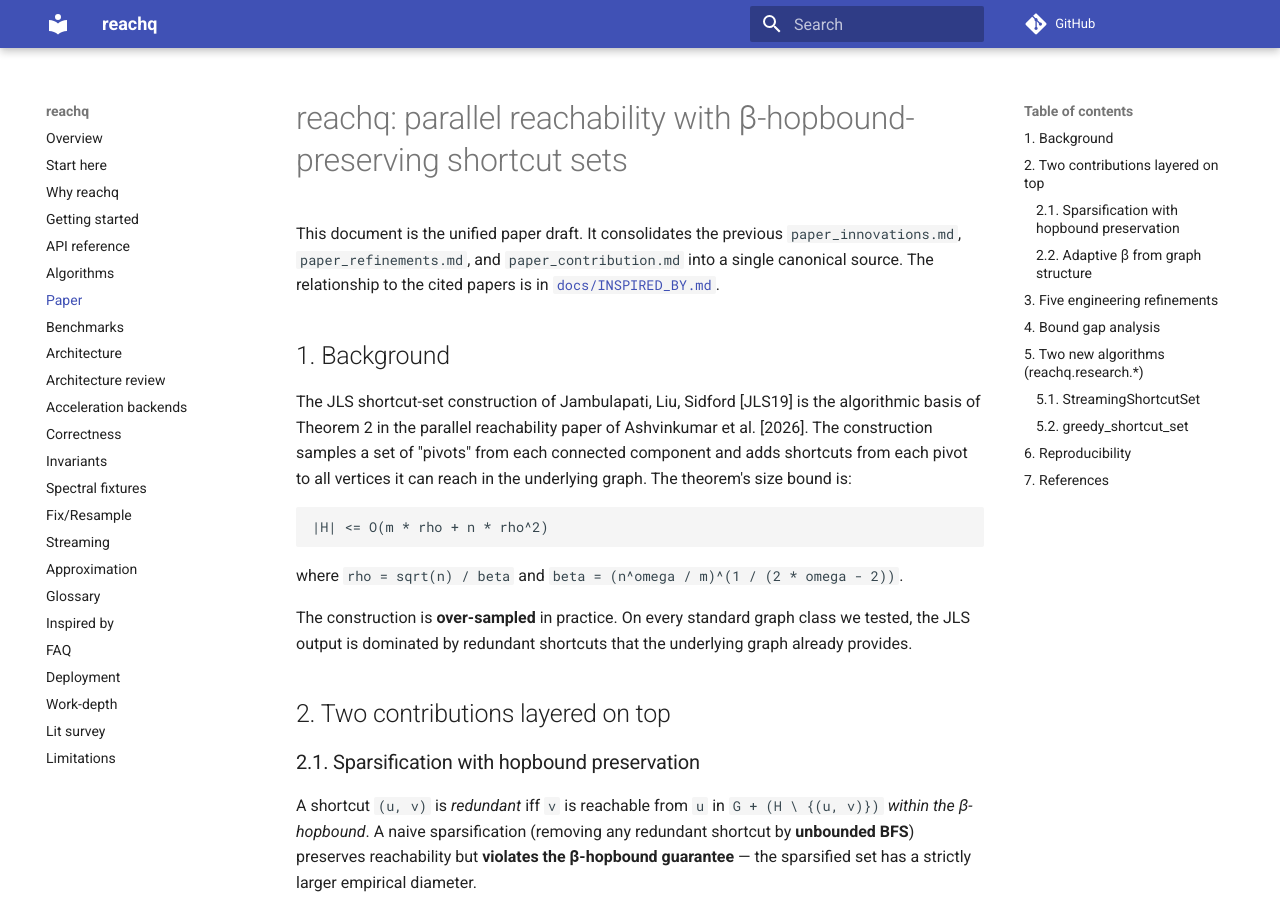
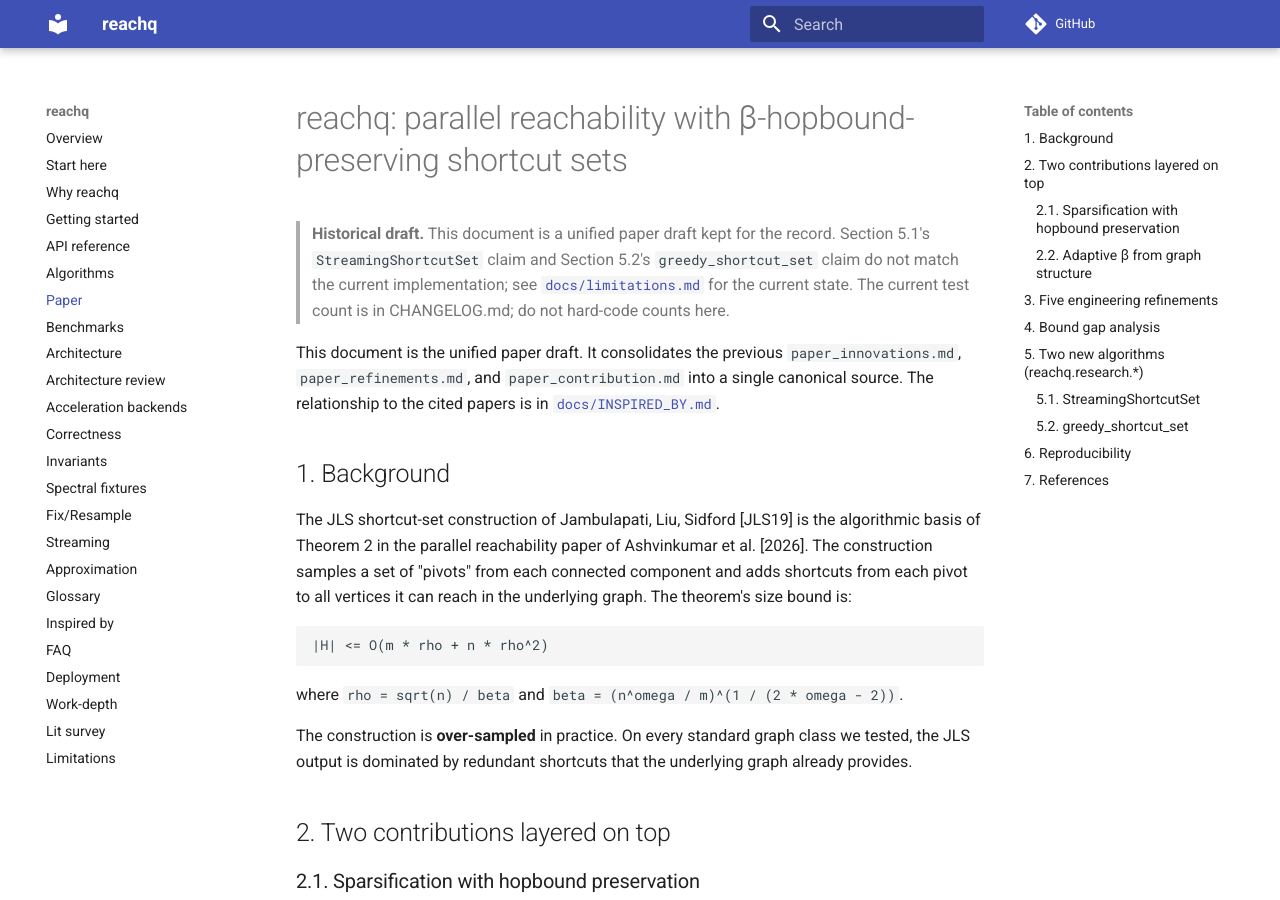
Before and after one commit to sachn-cs/parallel-reachability-and-shortest-paths, an MkDocs documentation site: the page built from docs/PAPER.md, in a window 1280 px wide and 900 px high. Built offline with MkDocs 1.6.1 and Material for MkDocs 9.7.7, drawn with Linux system fonts in a browser that asks for light colours; comment, search, counter and statistics services are not loaded.

Commit message:
docs: PAPER.md banner marks the document as a historical draft
Add a blockquote at the top: 'Historical draft.' Notes that the
StreamingShortcutSet and greedy_shortcut_set claims no longer
match the implementation, points at docs/limitations.md, and
warns against hard-coding test counts.

```diff
--- a/docs/PAPER.md
+++ b/docs/PAPER.md
@@ -1,4 +1,11 @@
 # reachq: parallel reachability with β-hopbound-preserving shortcut sets
+
+> **Historical draft.** This document is a unified paper draft kept
+> for the record. Section 5.1's `StreamingShortcutSet` claim and
+> Section 5.2's `greedy_shortcut_set` claim do not match the current
+> implementation; see [`docs/limitations.md`](limitations.md) for
+> the current state. The current test count is in CHANGELOG.md; do
+> not hard-code counts here.
 
 This document is the unified paper draft. It consolidates the
 previous `paper_innovations.md`, `paper_refinements.md`, and
```
